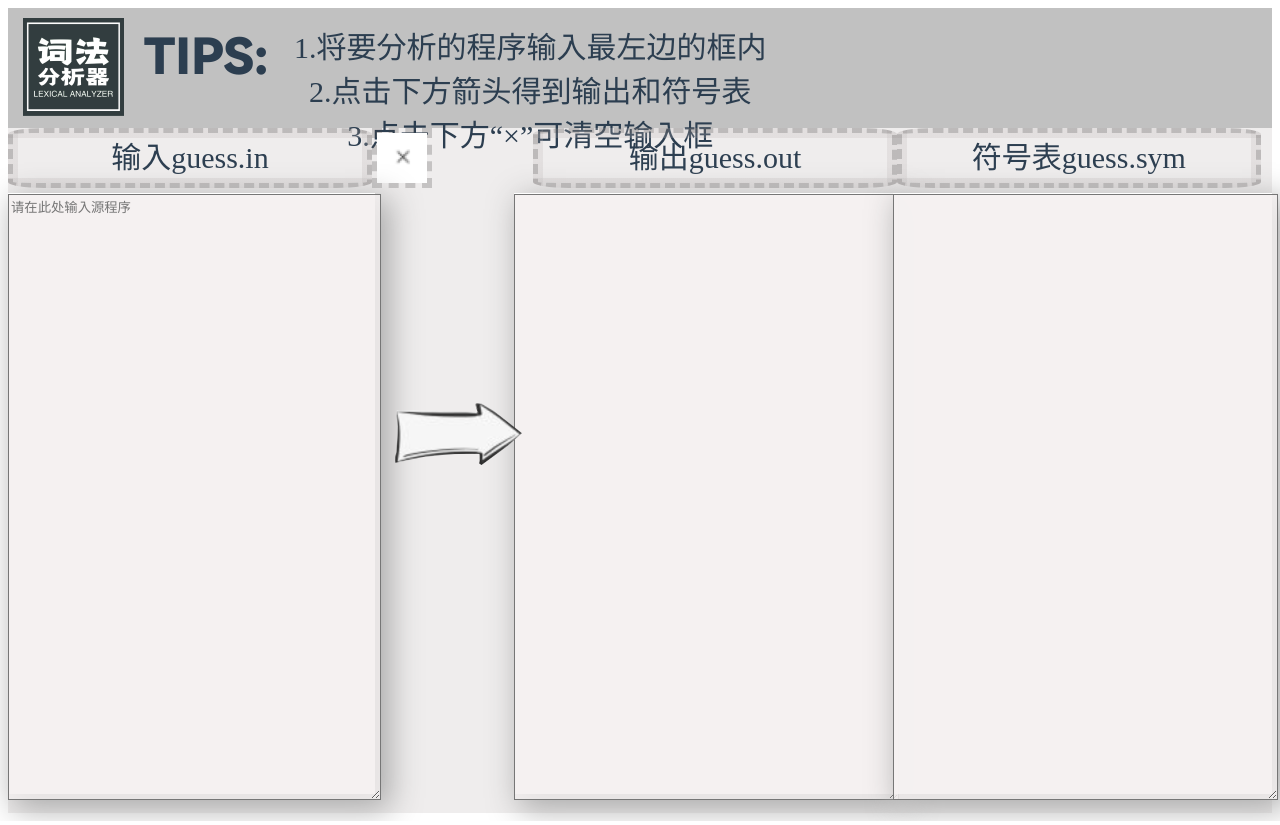
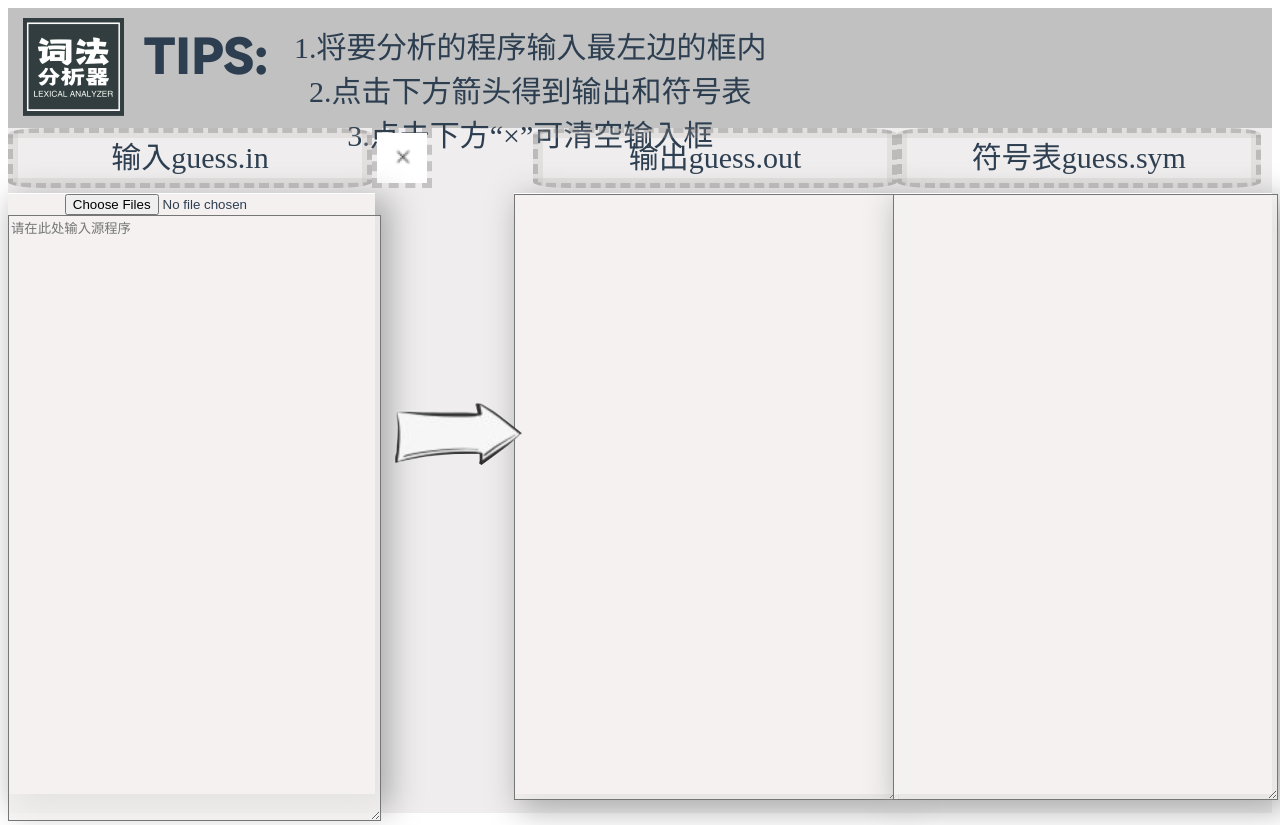
Before and after one commit to HuuTuGe/Lexical-analyzer, a Vue app: page / in a window 1280 px wide. Built offline with nearby package versions, Linux system fonts and the light colour scheme; no server answers; a web font is replaced by a local one.

Commit message:
可以从文件读入也可以直接输入

```diff
--- a/src/components/HelloWorld.vue
+++ b/src/components/HelloWorld.vue
@@ -18,7 +18,9 @@
       <div class="title_1">符号表guess.sym</div>
     </div>
     <div class="contents">
+
       <div class="inputbox_content">
+        <input type="file" id="files" name="file" multiple="multiple" @change="choosefile()">
         <textarea id="inputbox_primary" v-model="inputtext" placeholder="请在此处输入源程序" cols="20"
           class="inputbox_text"></textarea>
       </div>
@@ -41,7 +43,6 @@
 
 <script lang="js">
 import axios from 'axios'
-
 export default {
   name: 'hello',
   data() {
@@ -52,8 +53,8 @@ export default {
     };
   },
   methods: {
+
     motivate() {
-      window.console.log(this.inputtext)
       if (this.inputtext == "") {
         alert("您还未填入要分析的程序，请在左框内填入后再次点击此按钮。")
       }
@@ -78,11 +79,28 @@ export default {
     inputClear() {
       this.inputtext = "";
     },
+    choosefile() {
+      var fileList = document.getElementById('files').files;
+      var nameStr = '';
+      const that = this;
+      for (var i = 0; i < fileList.length; i++) {
+        nameStr += `${i === 0 ? '' : ', '}${fileList[i].name}`;
+        var reader = new FileReader();
+        reader.readAsText(fileList[i], "UTF-8");
+        reader.onload = function(e) {
+          var content = e.target.result;
+          console.log(content);
+          const textAreaVal = document.getElementById('inputbox_primary').value;
+          that.inputtext = textAreaVal + content;
+        }
+      }
+      console.log(1)
+    },
+
   },
   components: {
 
   }
-
 
 }
 
@@ -197,7 +215,7 @@ body {
 .running {
   float: left;
   width: 11%;
-  height: 600px;
+  height: 300px;
 }
 
 .play {
```
